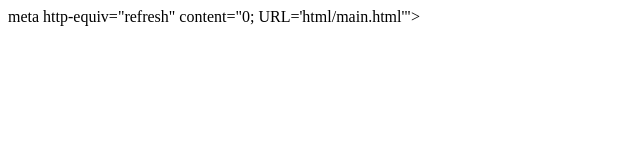
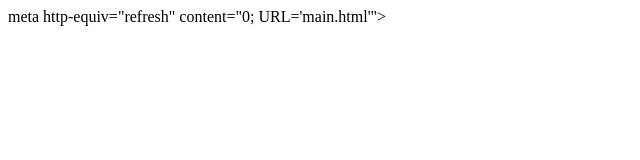
Before and after one commit to AiramWS/ae6.1_godoyfrias_airam, a plain HTML site: page index.html in a window 1280 px wide. Shown: the full height of the page, 0-640 px from the left. Drawn offline with Linux system fonts and the light colour scheme.

Commit message:
Update index.html

```diff
--- a/index.html
+++ b/index.html
@@ -1,7 +1,7 @@
 <!DOCTYPE html>
 <html lang="en">
 <head>
-  meta http-equiv="refresh" content="0; URL='html/main.html'">
+  meta http-equiv="refresh" content="0; URL='main.html'">
   <title>Redirecting...</title>
 </head>
 <body>
```
